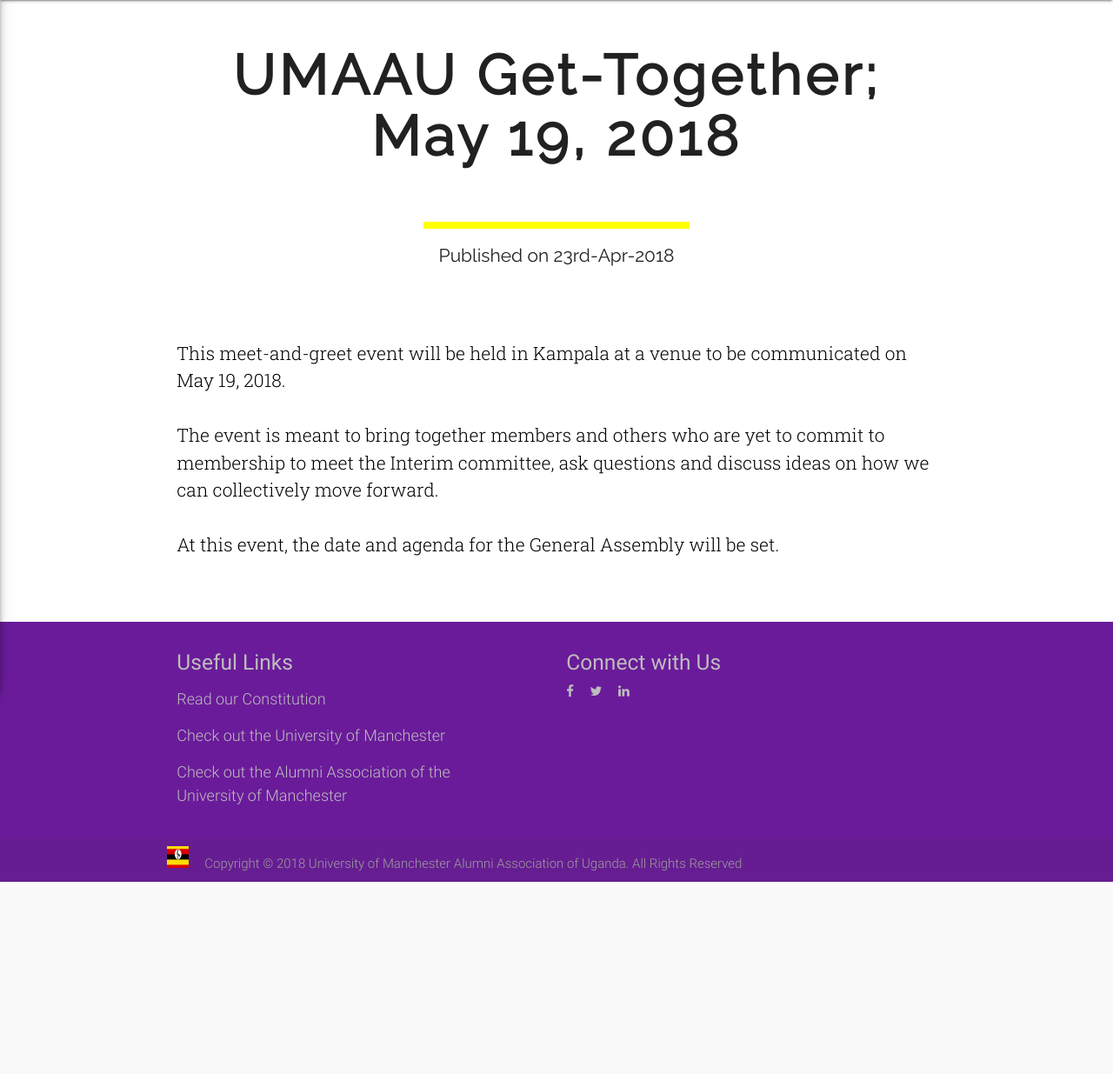
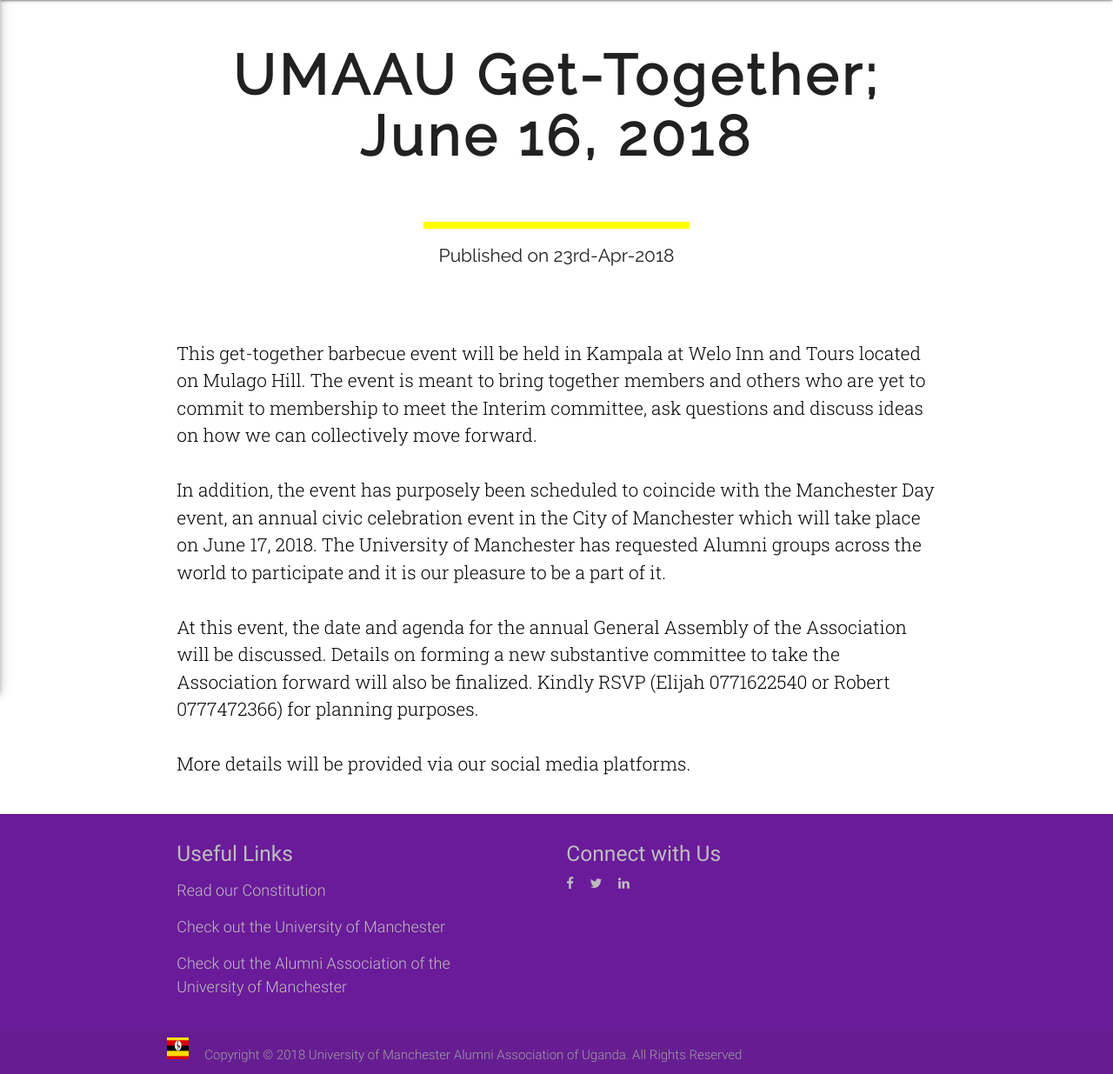
Before and after one commit to AlvinAbaho/manchug, a Django app: page /events/event_four/ in a window 1280 px wide. Shown: the part 64-1299 px from the top of the page at 87% size. Before the commit the page ends 1078 px from the top, so only its background shows below. Run offline with Django 3.2, Linux system fonts and the light colour scheme; some libraries are stand-ins or nearby versions.

Commit message:
Changes to events upcoming

```diff
--- a/events/templates/events/event_four.html
+++ b/events/templates/events/event_four.html
@@ -14,7 +14,7 @@
             <div class="container">
                 <div class="col s12">
                     <div class="section blog_title_section center-align">
-                        <h3 class="blog_title light">UMAAU Get-Together; <br>May 19, 2018</h3>
+                        <h3 class="blog_title light">UMAAU Get-Together; <br>June 16, 2018</h3>
                     </div>
                     <div class="section center-align">
                         <div class="divider blog_divider"></div>
@@ -23,10 +23,21 @@
                     <div class="section"></div>
                     <div class="section"></div>
                     <p class="black-text member_paragraph blog_paragraph">
-                        This meet-and-greet event will be held in Kampala at a venue to be communicated on May 19, 2018.<br><br>
-                        The event is meant to bring together members and others who are yet to commit to membership to
-                        meet the Interim committee, ask questions and discuss ideas on how we can collectively move
-                        forward.<br><br> At this event, the date and agenda for the General Assembly will be set. <br><br>
+                        This get-together barbecue event will be held in Kampala at Welo Inn and Tours located on Mulago
+                        Hill. The event is meant to bring together members and others who are yet to commit to
+                        membership to meet the Interim committee, ask questions and discuss ideas on how we can
+                        collectively move forward.<br><br>
+                        In addition, the event has purposely been scheduled to coincide with the Manchester Day event,
+                        an annual civic celebration event in the City of Manchester which will take place on June 17,
+                        2018. The University of Manchester has requested Alumni groups across the world to participate
+                        and it is our pleasure to be a part of it. <br><br>
+
+                        At this event, the date and agenda for the annual General Assembly of the Association will be
+                        discussed. Details on forming a new substantive committee to take the Association forward will
+                        also be finalized. Kindly RSVP (Elijah 0771622540 or Robert 0777472366) for planning
+                        purposes.<br><br>
+                        More details will be provided via our social media platforms.
+
                     </p>
                 </div>
             </div>
--- a/events/templates/events/event_one.html
+++ b/events/templates/events/event_one.html
@@ -62,7 +62,7 @@
             </span>
                     </a>
                     <p class="black-text member_paragraph light blog_paragraph">
-                        On 28th March 2017, the University celebrated 10 years of E&M scholarships, and on 24th June
+                        On 28th March 2017, the University celebrated 10 years of E& scholarships, and on 24th June
                         2017, a celebratory event was held in Uganda at the Serena Conference Centre in Kampala. The
                         event took the opportunity to highlight the exciting work some E&M alumni are undertaking in
                         their countries to transform communities. Among the highlighted students were 4 of our own: <br><br>
--- a/membership/templates/membership/membership.html
+++ b/membership/templates/membership/membership.html
@@ -106,7 +106,9 @@
                                 <div class="section">
                                 <textarea placeholder="Message/Suggestion" id="textarea1" class="materialize-textarea"
                                           type="text"
-                                          name="{{ form.suggestion.html_name }}" required> </textarea>
+                                          name="{{ form.suggestion.html_name }}"
+                                          required>
+                                </textarea>
                                 </div>
                             </div>
                         </div>
--- a/templates/error.html
+++ b/templates/error.html
@@ -29,7 +29,7 @@
                 </div>
             </div>
         </div>
-    </div>s
+    </div>
 {% endblock content %}
 </body>
 </html>
--- a/templates/home.html
+++ b/templates/home.html
@@ -132,7 +132,9 @@
                                 <div class="section">
                                 <textarea placeholder="Message/Suggestion" id="textarea1" class="materialize-textarea"
                                           type="text"
-                                          name="{{ form.suggestion.html_name }}" required> </textarea>
+                                          name="{{ form.suggestion.html_name }}"
+                                          required>
+                                </textarea>
                                 </div>
                             </div>
                         </div>
```
Also changed, not shown: events/templates/events/events.html (+6 -5 lines).
